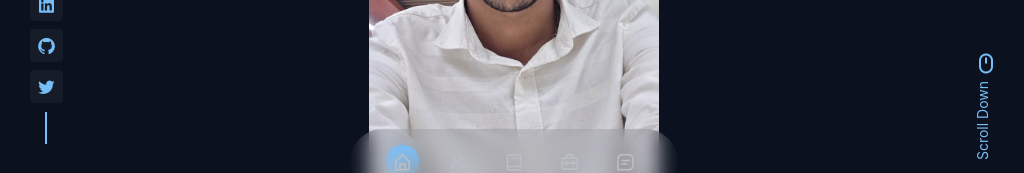
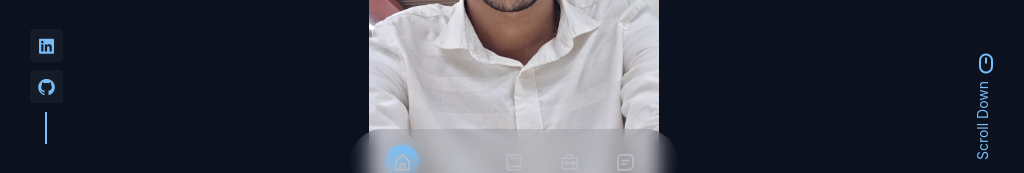
Before and after one commit to vijaynarendranv/my-portfolio, a React (Create React App) app: page / in a window 1280 px wide. Shown: the part 590-763 px from the top of the page, without its empty margins (126-1150 px from the left). Built offline with nearby package versions, Linux system fonts and the light colour scheme.

Commit message:
removing chnages 2

```diff
--- a/src/components/Home.jsx
+++ b/src/components/Home.jsx
@@ -32,9 +32,6 @@ const Home = () => {
           <a href="https://github.com/vijaynarendranv" target="_blank" rel="noopener noreferrer" className="home__social-link">
             <i className='bx bxl-github'></i>
           </a>
-          <a href="" target="_blank" rel="noopener noreferrer" className="home__social-link">
-            <i className='bx bxl-twitter'></i>
-          </a>
         </div>
 
         <Link to="about" smooth={true} className="home__scroll">
```
